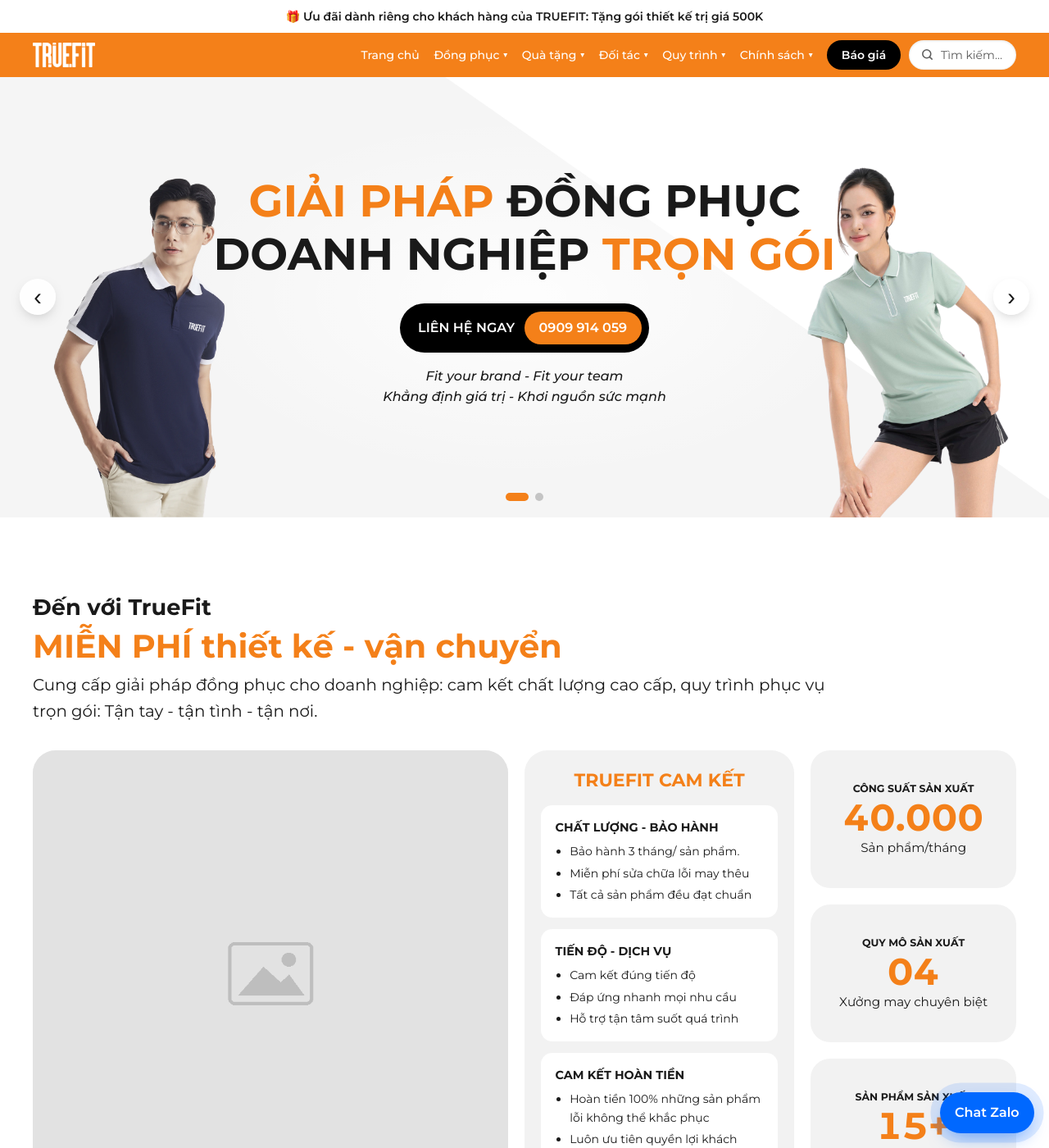
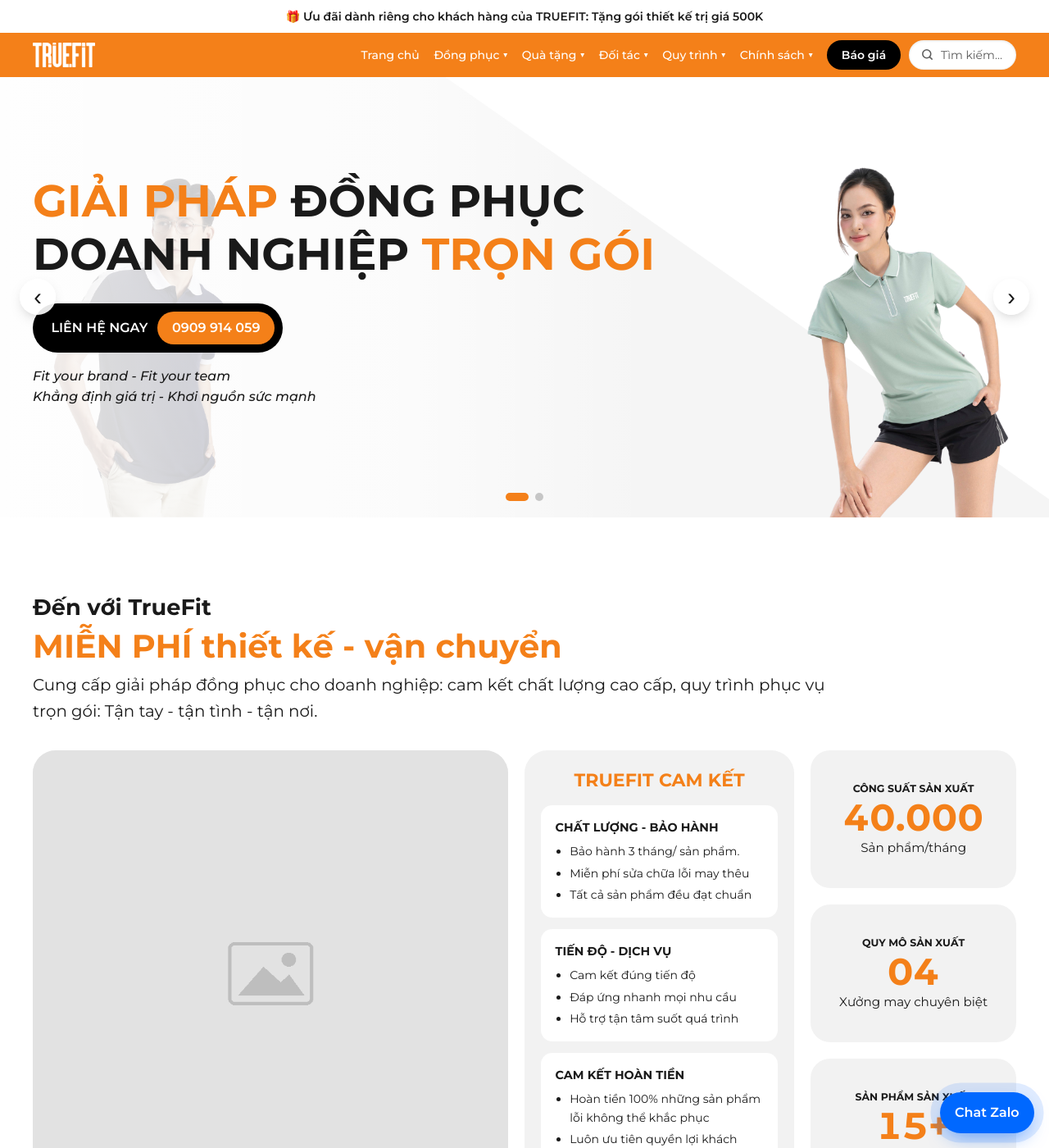
Before and after one commit to bap47/truefit, a Jekyll site: the page built from index.html, in a window 1280 px wide and 1400 px high. Shown: the whole window at 82% size. Built offline with Jekyll 4.4.1, drawn with Linux system fonts in a browser that asks for light colours.

Commit message:
Add files via upload

```diff
--- a/assets/css/main.css
+++ b/assets/css/main.css
@@ -788,3 +788,9 @@
   .tf-nav__cta:hover { background: #fff !important; color: var(--orange) !important; }
   .tf-sbtn, .tf-sbtn:hover { margin-left: -.35rem; }
 }
+
+/* Banner: nội dung canh trái */
+.tf-slide { text-align: left; }
+.tf-slide .tf-hero__title { margin: 0; max-width: none; }
+.tf-slide--img::before { background: linear-gradient(90deg, rgba(255,255,255,.9) 0%, rgba(255,255,255,.65) 38%, rgba(255,255,255,0) 62%); }
+@media (max-width: 600px) { .tf-slide--img::before { background: linear-gradient(90deg, rgba(255,255,255,.92), rgba(255,255,255,.55)); } }
```
